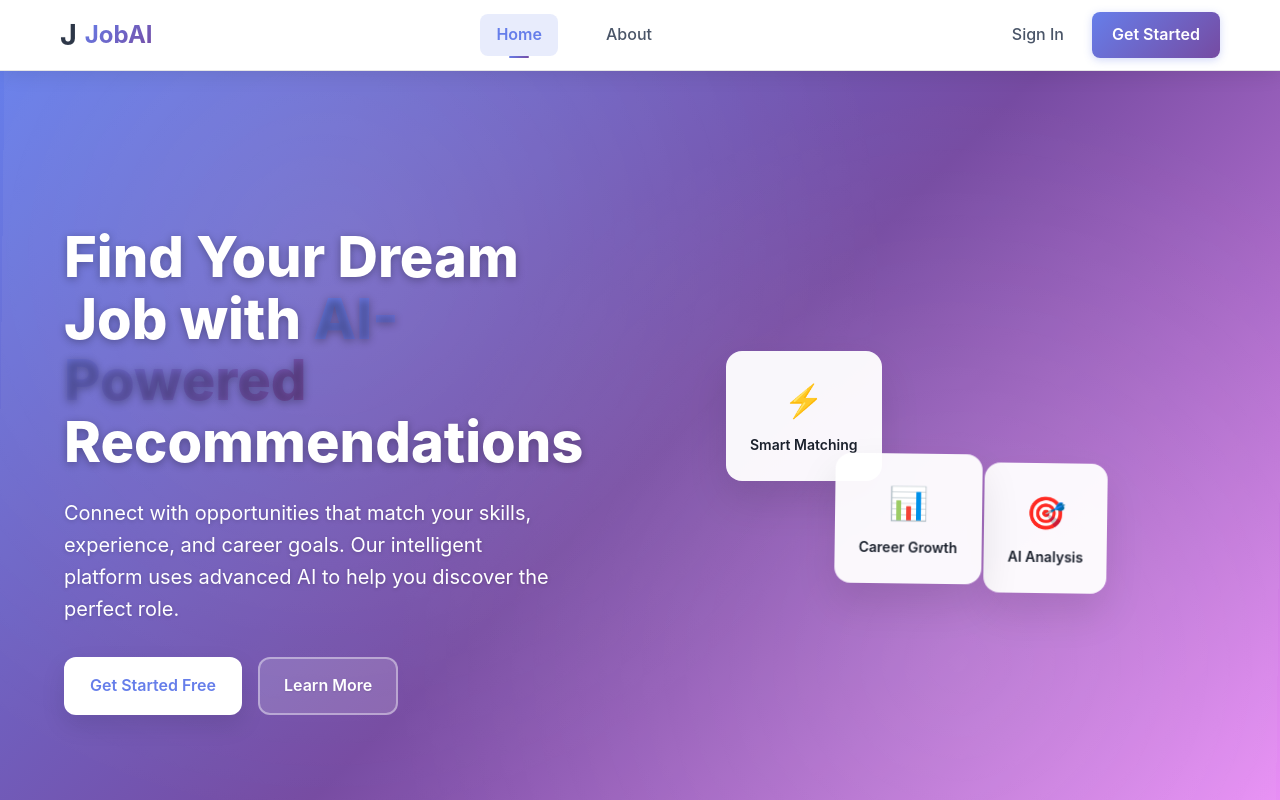
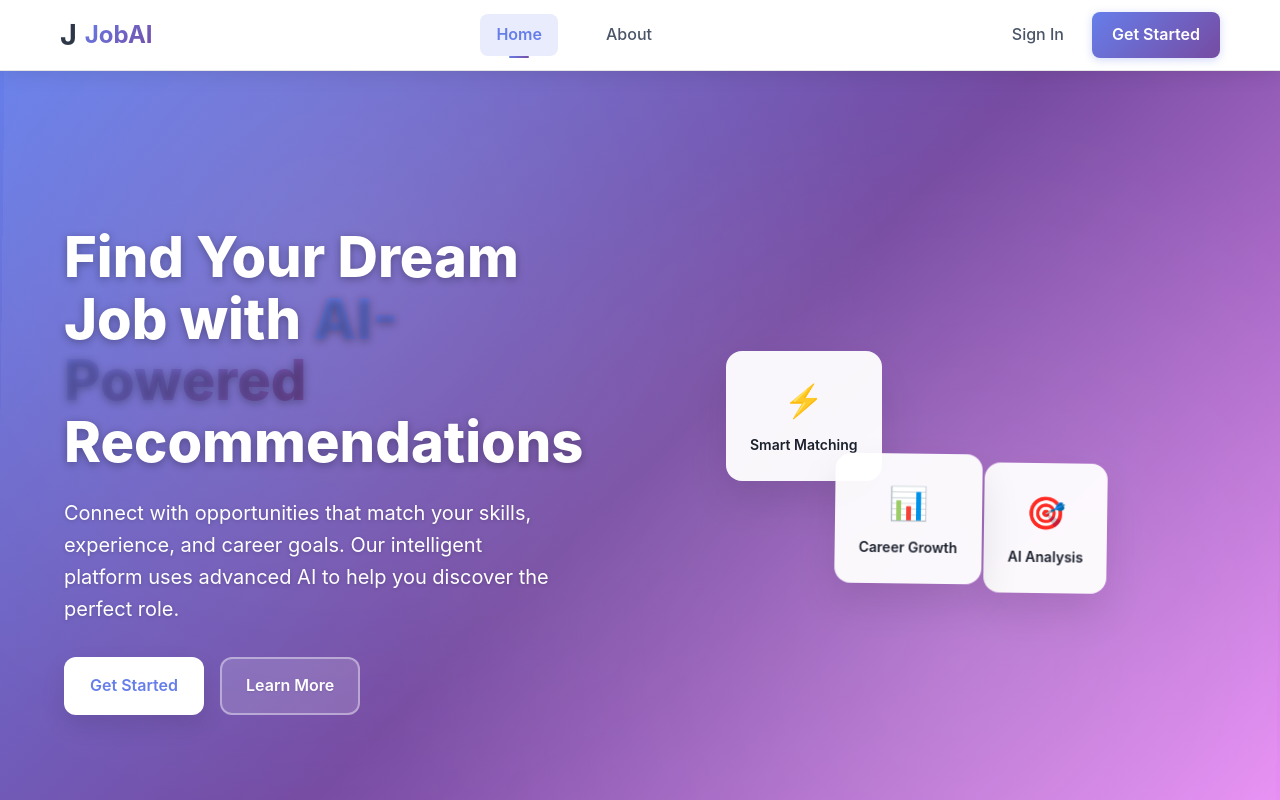
Before and after one commit to haruto-web/ai-job-recommendation, a React (Create React App) app in the folder frontend/: page / in a window 1280 px wide. Shown: the top 800 px of the page. Built offline with nearby package versions, Linux system fonts and the light colour scheme.

Commit message:
Update Home.js

```diff
--- a/frontend/src/pages/Home.js
+++ b/frontend/src/pages/Home.js
@@ -23,7 +23,7 @@ function Home() {
             </p>
             <div className="hero-actions">
               <Link to="/register" className="btn-primary">
-                Get Started Free
+                Get Started
               </Link>
               <Link to="/about" className="btn-secondary">
                 Learn More
```
